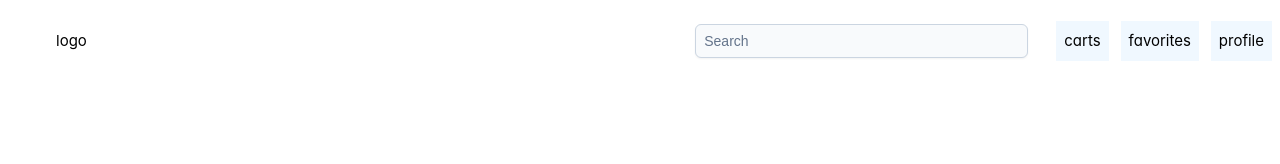
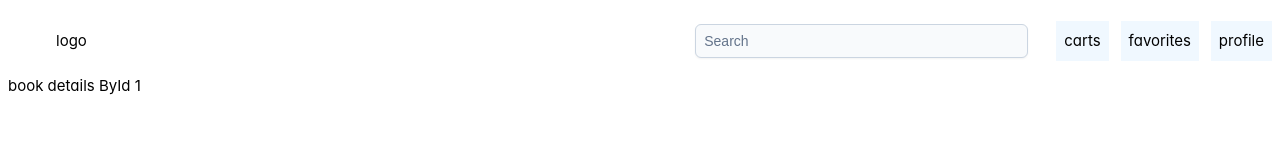
Before and after one commit to mprachaya/online-book-store-vue.js, a Vue app: page /bookdetails/1 in a window 1280 px wide. Shown: the top 164 px of the page. Built offline with nearby package versions, Linux system fonts and the light colour scheme; a web font is replaced by a local one.

Commit message:
dynamic book details page

```diff
--- a/src/pages/BookDetailsPage.vue
+++ b/src/pages/BookDetailsPage.vue
@@ -1,5 +1,5 @@
 <template>
-  <div>book details</div>
+  <div>book details ById {{ $route.params.bookId }}</div>
 </template>
 <script>
 export default {
--- a/src/router/index.js
+++ b/src/router/index.js
@@ -23,7 +23,7 @@ const routes = [
     component: CartPage
   },
   {
-    path: '/bookdetails',
+    path: '/bookdetails/:bookId',
     name: 'BookDetailsPage',
     component: BookDetailsPage
   },
```
